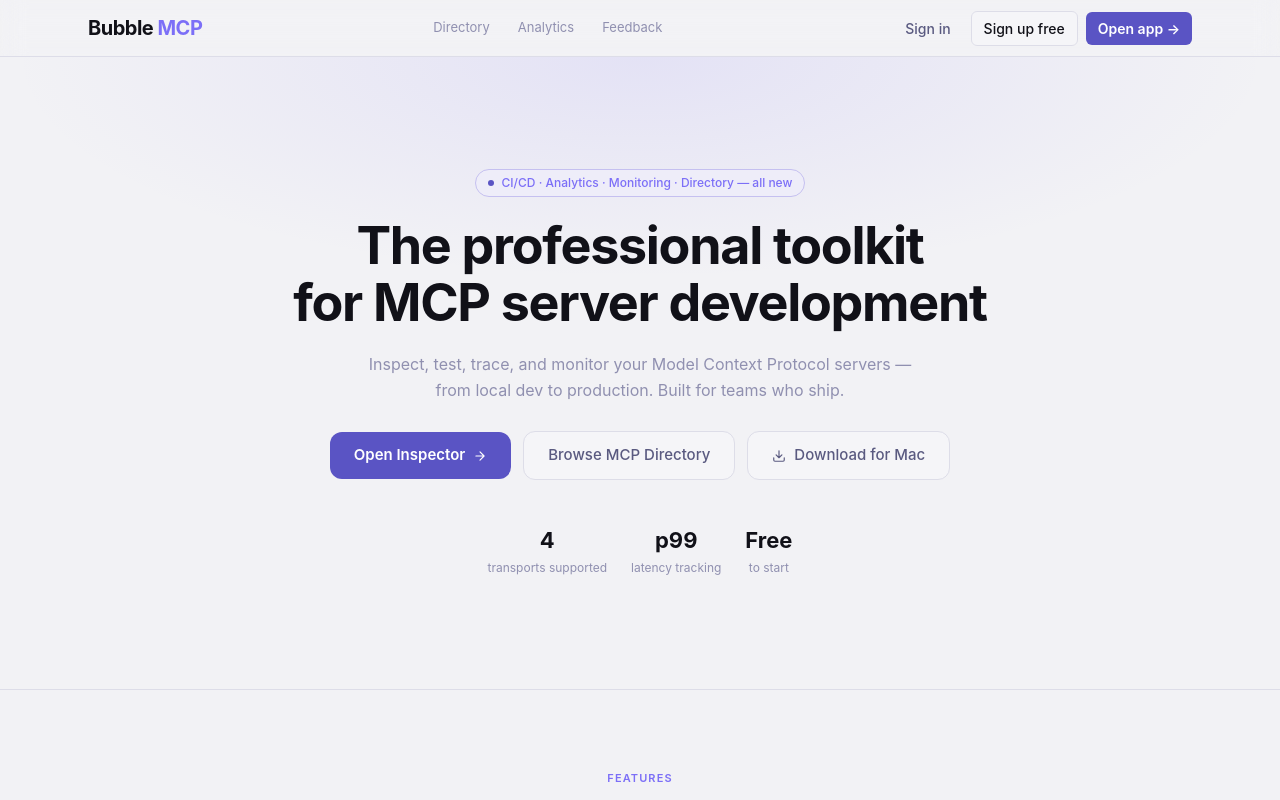
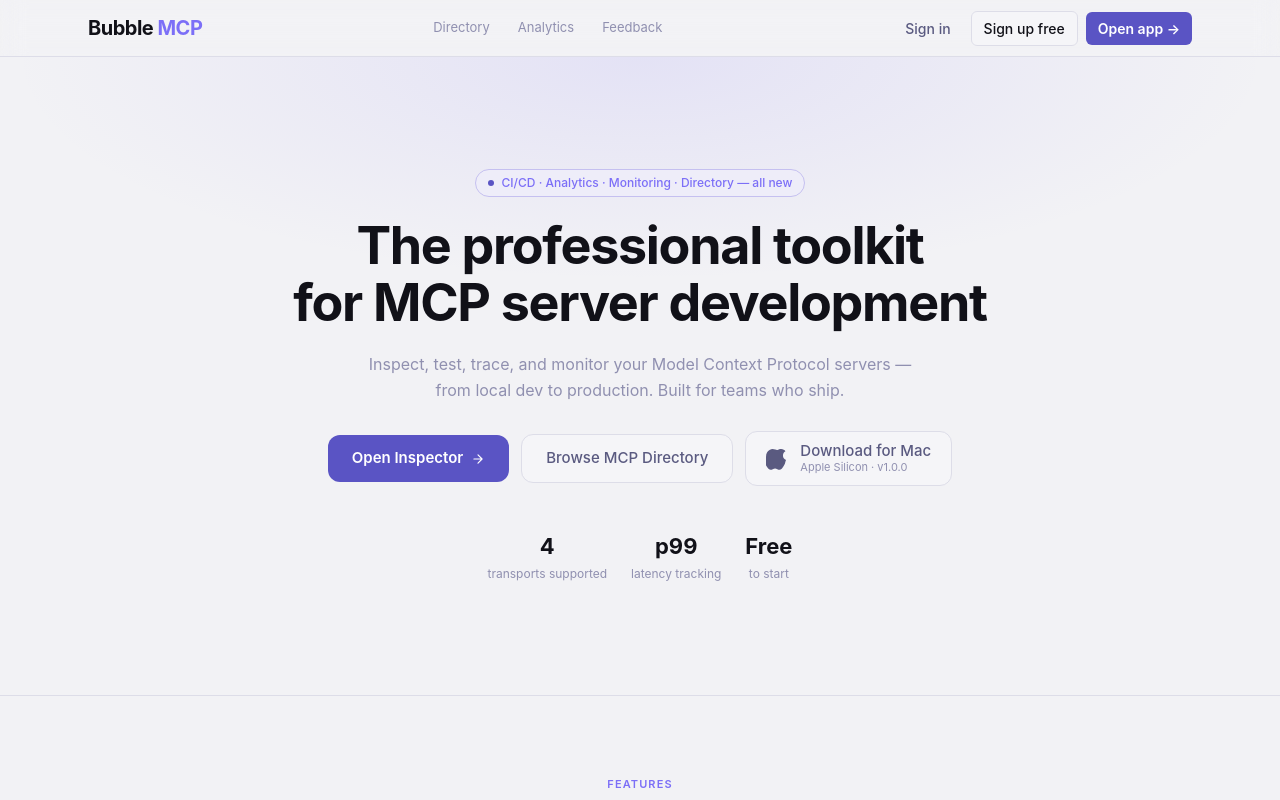
Before and after one commit to wozaisuzhou/mcp-devtool-next, a Next.js app: page / in a window 1280 px wide. Shown: the top 800 px of the page. Built offline with nearby package versions, Linux system fonts and the light colour scheme.

Commit message:
add download url and landing page button display

```diff
--- a/src/app/page.tsx
+++ b/src/app/page.tsx
@@ -271,12 +271,15 @@
               className="px-6 py-3 rounded-lg text-[15px] font-medium bg-[var(--c-bg-2)] text-[var(--c-text-2)] border border-[var(--c-border)] hover:bg-[var(--c-bg-3)] hover:text-[var(--c-text)] transition-colors">
               Browse MCP Directory
             </Link>
-            <a href="/Bubble%20MCP-1.0.0-arm64.dmg" download
-              className="px-6 py-3 rounded-lg text-[15px] font-medium bg-[var(--c-bg-2)] text-[var(--c-text-2)] border border-[var(--c-border)] hover:bg-[var(--c-bg-3)] hover:text-[var(--c-text)] transition-colors flex items-center gap-2">
-              <svg width="14" height="14" viewBox="0 0 24 24" fill="none" stroke="currentColor" strokeWidth="2" strokeLinecap="round" strokeLinejoin="round">
-                <path d="M21 15v4a2 2 0 0 1-2 2H5a2 2 0 0 1-2-2v-4M7 10l5 5 5-5M12 15V3"/>
+            <a href="https://dusyyu9jj2i4zwio.public.blob.vercel-storage.com/Bubble%20MCP-1.0.0-arm64.dmg" download
+              className="group px-5 py-2.5 rounded-lg bg-[var(--c-bg-2)] text-[var(--c-text-2)] border border-[var(--c-border)] hover:bg-[var(--c-bg-3)] hover:text-[var(--c-text)] transition-colors flex items-center gap-3">
+              <svg width="22" height="22" viewBox="0 0 24 24" fill="currentColor" className="shrink-0">
+                <path d="M16.365 1.43c0 1.14-.415 2.06-1.245 2.76-.83.7-1.83 1.09-3 1.02-.06-1.11.42-2.08 1.24-2.78.82-.7 1.87-1.09 3.005-1v0zM20.6 17.14c-.42.99-.92 1.94-1.5 2.85-.79 1.22-1.44 2.06-1.94 2.52-.77.75-1.6 1.14-2.49 1.16-.64.02-1.4-.18-2.29-.6-.9-.42-1.72-.62-2.48-.62-.79 0-1.63.2-2.53.62-.9.42-1.62.64-2.16.66-.85.04-1.7-.36-2.55-1.19-.55-.5-1.23-1.37-2.05-2.62-.88-1.34-1.6-2.9-2.17-4.68C.16 13.15 0 11.4 0 9.72c0-1.92.42-3.58 1.25-4.98.65-1.12 1.52-2 2.61-2.65 1.09-.65 2.27-.98 3.54-1.01.68 0 1.57.21 2.68.63.9.34 1.5.5 1.79.5.22 0 .89-.19 2-.57 1.09-.36 2.01-.51 2.76-.45 2.04.16 3.57.96 4.6 2.4-1.83 1.1-2.73 2.65-2.72 4.63.01 1.54.57 2.83 1.65 3.84.5.47 1.05.83 1.67 1.09-.13.4-.28.78-.43 1.16z"/>
               </svg>
-              Download for Mac
+              <span className="flex flex-col items-start leading-tight">
+                <span className="text-[15px] font-medium">Download for Mac</span>
+                <span className="text-[11px] text-[var(--c-text-3)] group-hover:text-[var(--c-text-2)]">Apple Silicon · v1.0.0</span>
+              </span>
             </a>
           </div>
 
```
